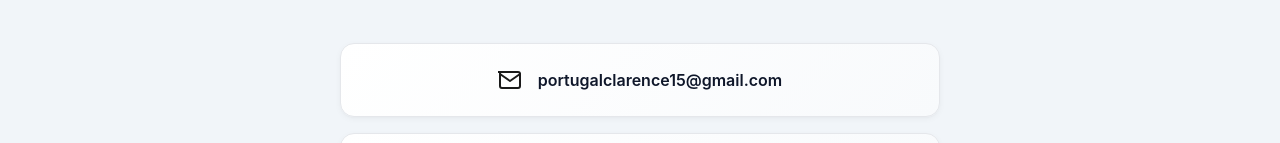
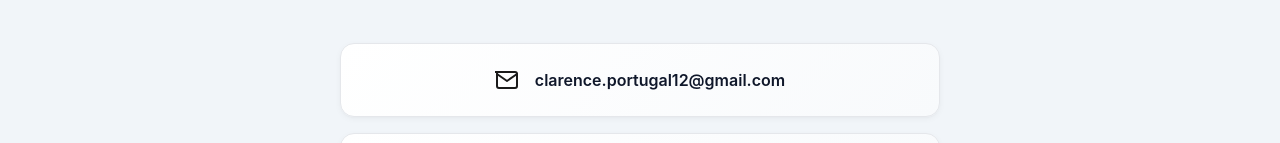
Before and after one commit to clarenceportugal/portfolio, a React (Vite) app: page / in a window 1280 px wide. Shown: the part 6506-6649 px from the top of the page. Built offline with nearby package versions, Linux system fonts and the light colour scheme.

Commit message:
Update email address to clarence.portugal12@gmail.com

```diff
--- a/src/App.tsx
+++ b/src/App.tsx
@@ -1287,12 +1287,12 @@ function App() {
               to be part of your visions.
             </p>
             <div className="contact-info">
-              <a href="mailto:portugalclarence15@gmail.com?subject=Contact%20from%20Clarence%20Portugal%20Portfolio" className="contact-item">
+              <a href="mailto:clarence.portugal12@gmail.com?subject=Contact%20from%20Clarence%20Portugal%20Portfolio" className="contact-item">
                 <svg className="contact-icon" xmlns="http://www.w3.org/2000/svg" viewBox="0 0 24 24" fill="none" stroke="currentColor" strokeWidth="2" strokeLinecap="round" strokeLinejoin="round">
                   <path d="M4 4h16c1.1 0 2 .9 2 2v12c0 1.1-.9 2-2 2H4c-1.1 0-2-.9-2-2V6c0-1.1.9-2-2-2z"></path>
                   <polyline points="22,6 12,13 2,6"></polyline>
                 </svg>
-                <span>portugalclarence15@gmail.com</span>
+                <span>clarence.portugal12@gmail.com</span>
               </a>
               <a href="https://www.facebook.com/renz42gal" target="_blank" rel="noopener noreferrer" className="contact-item">
                 <svg className="contact-icon" xmlns="http://www.w3.org/2000/svg" viewBox="0 0 24 24" fill="currentColor">
```
